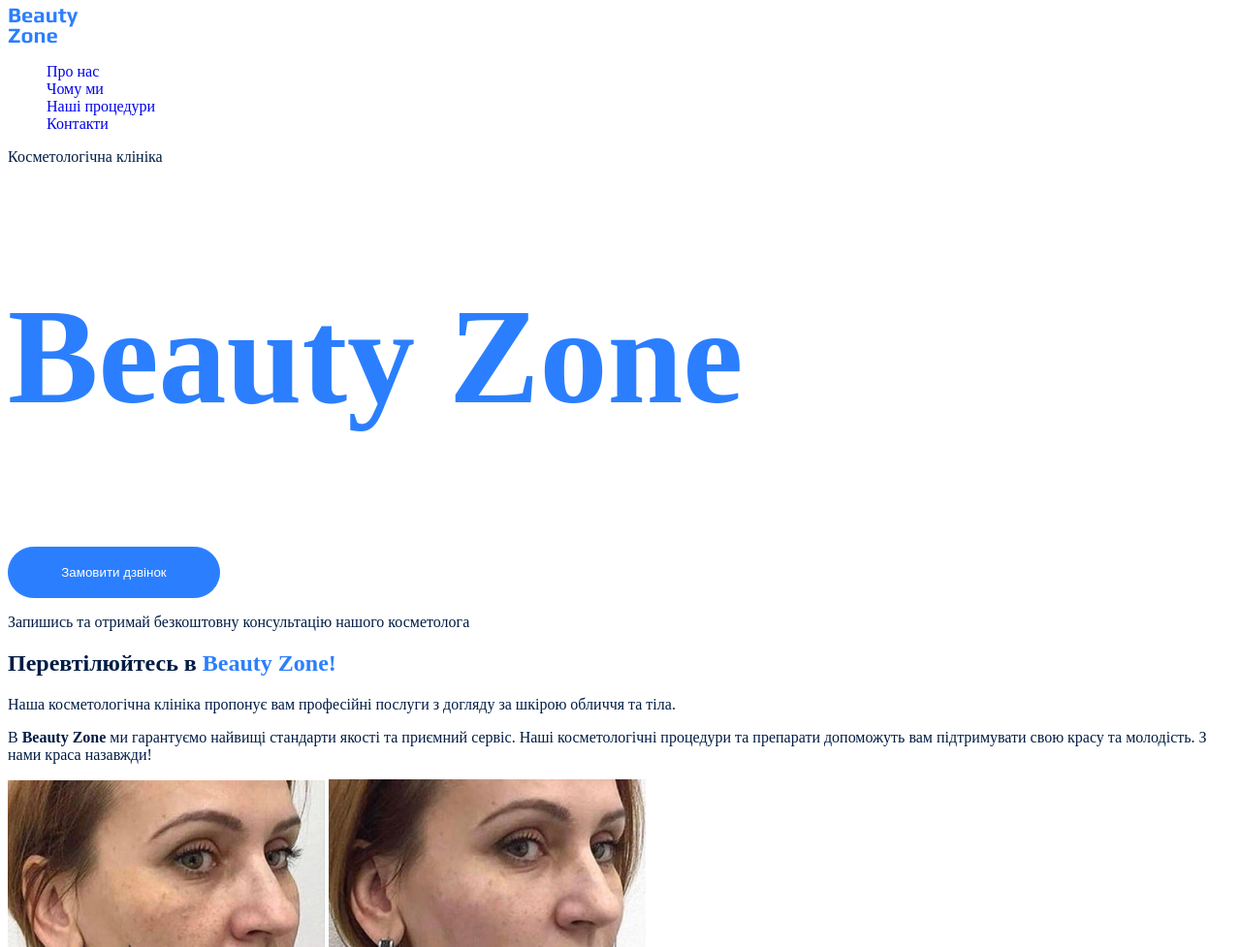
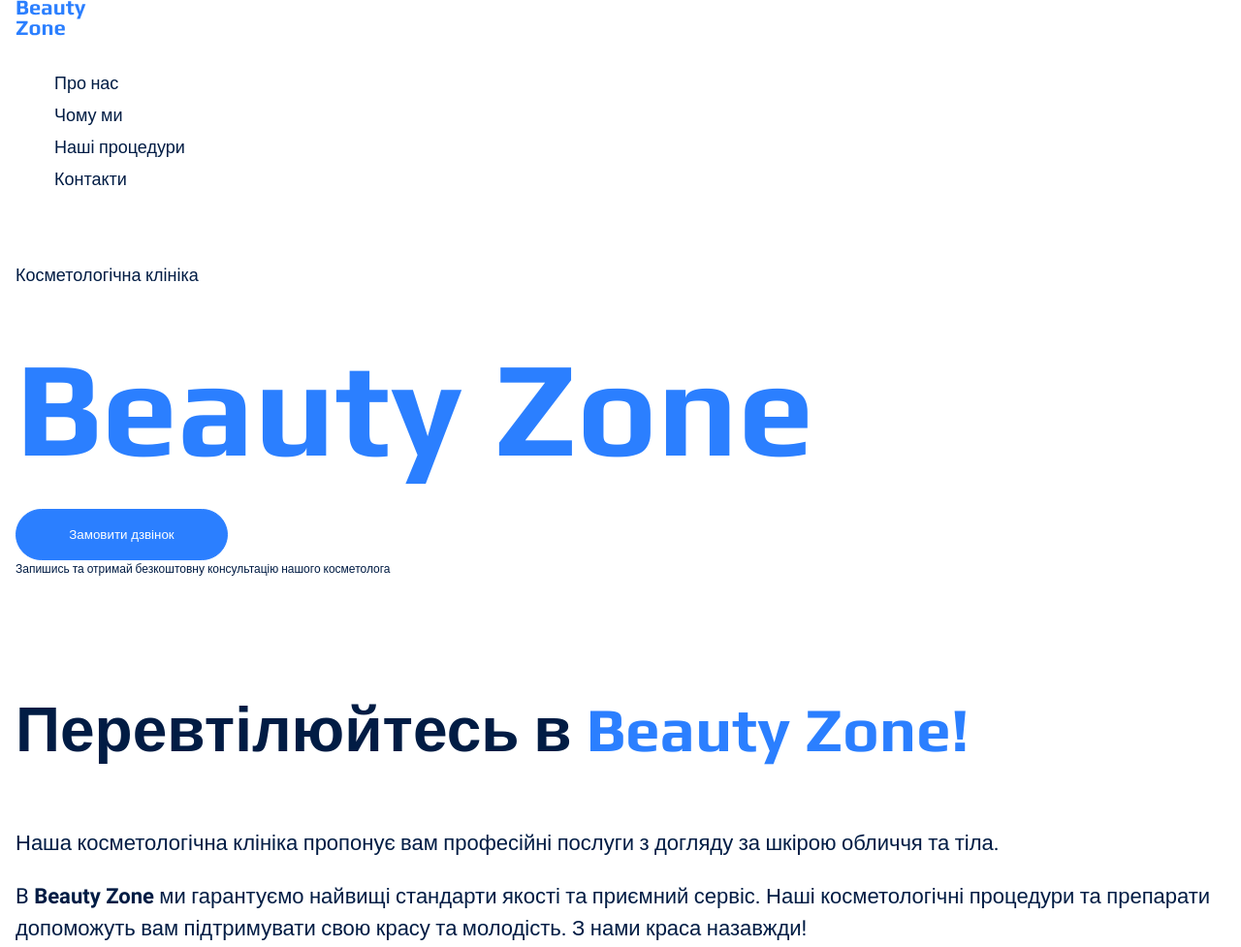
Before and after one commit to Evgeniy45/genius-html-css-project, a plain HTML site: page index.html in a window 1280 px wide. Shown: the top 977 px of the page at 97% size. Drawn offline with Linux system fonts and the light colour scheme.

Commit message:
add fonts, block  and fonts styles

```diff
--- /dev/null
+++ b/css/fonts.css
@@ -0,0 +1,134 @@
+@font-face {
+    font-display: swap;
+    font-family: 'Roboto';
+    font-style: normal;
+    font-weight: 100;
+    src: url('../fonts/roboto-v30-latin-100.woff2') format('woff2');
+}
+
+@font-face {
+    font-display: swap;
+    font-family: 'Roboto';
+    font-style: normal;
+    font-weight: 300;
+    src: url('../fonts/roboto-v30-latin-300.woff2') format('woff2');
+}
+
+@font-face {
+    font-display: swap;
+    font-family: 'Roboto';
+    font-style: normal;
+    font-weight: 400;
+    src: url('../fonts/roboto-v30-latin-regular.woff2') format('woff2');
+}
+
+@font-face {
+    font-display: swap;
+    font-family: 'Roboto';
+    font-style: normal;
+    font-weight: 500;
+    src: url('../fonts/roboto-v30-latin-500.woff2') format('woff2');
+}
+
+@font-face {
+    font-display: swap;
+    font-family: 'Roboto';
+    font-style: normal;
+    font-weight: 700;
+    src: url('../fonts/roboto-v30-latin-700.woff2') format('woff2');
+}
+
+@font-face {
+    font-display: swap;
+    font-family: 'Roboto';
+    font-style: normal;
+    font-weight: 900;
+    src: url('../fonts/roboto-v30-latin-900.woff2') format('woff2');
+}
+
+@font-face {
+    font-display: swap;
+    font-family: 'Play';
+    font-style: normal;
+    font-weight: 400;
+    src: url('../fonts/play-v19-latin-regular.woff2') format('woff2');
+}
+
+@font-face {
+    font-display: swap;
+    font-family: 'Play';
+    font-style: normal;
+    font-weight: 700;
+    src: url('../fonts/play-v19-latin-700.woff2') format('woff2');
+}
+@font-face {
+    font-display: swap;
+    font-family: 'Poppins';
+    font-style: normal;
+    font-weight: 100;
+    src: url('../fonts/poppins-v21-latin-100.woff2') format('woff2');
+}
+
+@font-face {
+    font-display: swap;
+    font-family: 'Poppins';
+    font-style: normal;
+    font-weight: 200;
+    src: url('../fonts/poppins-v21-latin-200.woff2') format('woff2');
+}
+
+@font-face {
+    font-display: swap;
+    font-family: 'Poppins';
+    font-style: normal;
+    font-weight: 300;
+    src: url('../fonts/poppins-v21-latin-300.woff2') format('woff2');
+}
+
+@font-face {
+    font-display: swap;
+    font-family: 'Poppins';
+    font-style: normal;
+    font-weight: 400;
+    src: url('../fonts/poppins-v21-latin-regular.woff2') format('woff2');
+}
+
+@font-face {
+    font-display: swap;
+    font-family: 'Poppins';
+    font-style: normal;
+    font-weight: 500;
+    src: url('../fonts/poppins-v21-latin-500.woff2') format('woff2');
+}
+
+@font-face {
+    font-display: swap;
+    font-family: 'Poppins';
+    font-style: normal;
+    font-weight: 600;
+    src: url('../fonts/poppins-v21-latin-600.woff2') format('woff2');
+}
+
+@font-face {
+    font-display: swap;
+    font-family: 'Poppins';
+    font-style: normal;
+    font-weight: 700;
+    src: url('../fonts/poppins-v21-latin-700.woff2') format('woff2');
+}
+
+@font-face {
+    font-display: swap;
+    font-family: 'Poppins';
+    font-style: normal;
+    font-weight: 800;
+    src: url('../fonts/poppins-v21-latin-800.woff2') format('woff2');
+}
+
+@font-face {
+    font-display: swap;
+    font-family: 'Poppins';
+    font-style: normal;
+    font-weight: 900;
+    src: url('../fonts/poppins-v21-latin-900.woff2') format('woff2');
+}
--- a/css/style.css
+++ b/css/style.css
@@ -2,24 +2,69 @@
     --color-primary-dark: #011c44;
     --color-primary-light: #fff;
     --color-brand:#2b7fff;
+    --color-secondary-light: #747272;
+    --font-family: "Roboto", sans-serif;
+    --second-family: "Poppins", sans-serif;
+    --third-family: "Play", sans-serif;
 }
 /* Base */
+*{
+    box-sizing: border-box;
+}
 body{
+    margin: 0;
     color: var(--color-primary-dark);
+    font-family: var(--font-family);
+    font-weight: 400;
+    font-size: 22px;
+    line-height: 1.5;
+}
+address{
+    font-style: normal;
+}
+h1,h2,h3,h4,h5,h6,p{
+    margin-top: 0;
+}
+h2{
+    font-family: var(--third-family);
+    font-weight: 700;
+    font-size: 64px;
 }
 ul{
     list-style: none;
 }
+footer{
+    font-weight: 400;
+    font-size: 16px;
+    color: var(--color-primary-light);
+}
+.section{
+    padding: 48px 0;
+}
+.container{
+    width: 100%;
+    max-width: 1248px;
+    margin: 0 auto;
+}
 /* Header */
 .navigation_link {
+    color: var(--color-primary-dark);
     text-decoration: none;
+    font-size: 18px;
 }
-
 .navigation_link:hover {
     color: var(--color-brand);
 }
 /* Hero section */
+.brand_clinick {
+    font-size: 18px;
+}
+.button_description{
+    font-size: 12px;
+    line-height: 150%;
+}
 .button{
+    padding: 16px 32px;
     background-color: var(--color-brand);
     border-radius: 32px;
     border: 1px solid var(--color-brand);
@@ -34,13 +79,40 @@ ul{
     color: var(--color-brand);
 }
 .hero_title{
+    margin-bottom: 0;
     color: var(--color-brand);
+    font-family: var(--third-family);
     font-size: 140px;
+    font-weight: 700;
+
 }
 .accent{
     color: var(--color-brand);
 }
 
+/* about_us_section */
+
+.about_us_section{
+    line-height: 173%;
+}
+.brand{
+    font-weight: 600;
+    text-transform: capitalize;
+}
+
+/* why_do_we_section */
+
+.why_we_cards{
+    font-size: 18px;
+    line-height: 133%;
+}
+
+/* our_procedurce_section */
+
+.article_card{
+    line-height: 118%;
+    color: var(--color-primary-light);
+}
 /* Footer */
 .footer_nav_link{
     text-decoration: none;
@@ -50,3 +122,16 @@ ul{
     color: var(--color-brand);
     cursor: pointer;
 }
+.address_link, .politic{
+    text-decoration: none;
+    color: var(--color-primary-light);
+}
+.address_link:hover,
+.politic:hover{
+    cursor: pointer;
+    color: var(--color-brand);
+}
+footer p{
+    color: var(--color-secondary-light);
+    font-size: 13px;
+}
--- a/index.html
+++ b/index.html
@@ -4,12 +4,14 @@
 <head>
     <meta charset="UTF-8">
     <meta name="viewport" content="width=device-width, initial-scale=1.0">
+    <link rel="stylesheet" href="./css/fonts.css">
     <link rel="stylesheet" href="./css/style.css">
     <title>Beauty Zones</title>
 </head>
 
 <body>
     <header>
+        <div class="container">
             <a href="/">
                 <img src="./images/logo.svg" alt="Логотип косметологічної клініки">
             </a>
@@ -28,78 +30,91 @@
                     <li><a href="#"></a></li>
                 </ul>
             </address>
+        </div>
     </header>
     <main>
-        <section id="main_section">
-            <p>Косметологічна клініка</p>
+        <section class="section" id="main_section">
+            <div class="container">
+                <p class="brand_clinick">Косметологічна клініка</p>
                 <h1 class="hero_title">Beauty Zone</h1>
                 <button type="button" class="button">Замовити дзвінок</button>
-            <p>Запишись та отримай безкоштовну консультацію нашого косметолога</p>
+                <p class="button_description">Запишись та отримай безкоштовну консультацію нашого косметолога</p>
+            </div>
         </section>
-        <section id="about_us_section">
+        <section class="section" class="about_us_section" id="about_us_section">
+            <div class="container">
                 <h2>Перевтілюйтесь в <span class="accent">Beauty Zone!</span></h2>
                 <p>Наша косметологічна клініка пропонує вам професійні послуги
                     з догляду за шкірою обличчя та тіла.</p>
-            <p>B <b>Beauty Zone</b> ми гарантуємо найвищі стандарти якості
-                та приємний сервіс. Наші косметологічні процедури та препарати допоможуть вам підтримувати свою красу та
+                <p>B <b class="brand">beauty zone</b> ми гарантуємо найвищі стандарти якості
+                    та приємний сервіс. Наші косметологічні процедури та препарати допоможуть вам підтримувати свою
+                    красу та
                     молодість.
                     З нами краса назавжди!</p>
                 <img src="./images/girl_before_procedurce.jpg" alt="Дівчина до процедури">
                 <img src="./images/girl_after_procedurce.jpg" alt="Дівчина після процедури">
+            </div>
         </section>
-        <section id="why_do_we_section">
+        <section class="section" id="why_do_we_section">
+            <div class="container">
                 <h2>Чому люди <span class="accent">обирають нас</span></h2>
                 <ul>
                     <li>
-                    <div>
+                        <div class="why_we_cards">
                             <span class="why_we_icon"></span>
                             <p>Всі наші косметологи мають вищу медичну освіту
                                 та стаж роботи від 5 років</p>
                         </div>
                     </li>
                     <li>
-                    <div>
+                        <div class="why_we_cards">
                             <span class="why_we_icon"></span>
                             <p>Використовуємо тільки професійне обладнання та косметику, перевірену часом</p>
                         </div>
                     </li>
                     <li>
-                    <div>
+                        <div class="why_we_cards">
                             <span class="why_we_icon"></span>
                             <p>Наша мета - підкреслити переваги та приховати недоліки, а не переробити </p>
                         </div>
                     </li>
                 </ul>
+            </div>
         </section>
-        <section id="our_procedurce_section">
+        <section class="section" id="our_procedurce_section">
+            <div class="container">
                 <h2>Наші <span class="accent">процедури</span></h2>
                 <ul>
                     <li>
                         <article>
-                        <h3>Маски для обличчя</h3>
+                            <p class="article_card">Маски для обличчя</p>
                         </article>
                     </li>
                     <li>
                         <article>
-                        <h3>Ін'єкції для обличч</h3>
+                            <p class="article_card">Ін'єкції для обличч</p>
                         </article>
                     </li>
                     <li>
                         <article>
-                        <h3>Очищення обличчя</h3>
+                            <p class="article_card">Очищення обличчя</p>
                         </article>
                     </li>
                 </ul>
+            </div>
         </section>
-        <section id="contacts_section">
+        <section class="section" id="contacts_section">
+            <div class="container">
                 <h2>Як нас <span class="accent">знайти</span></h2>
                 <iframe
                     src="https://www.google.com/maps/embed?pb=!1m14!1m8!1m3!1d40657.857331625426!2d30.4688324!3d50.4389384!3m2!1i1024!2i768!4f13.1!3m3!1m2!1s0x40d4ce50853c3c51%3A0x6703d85b0d10b524!2z0L_QtdGALiDQotCw0YDQsNGB0LAg0KjQtdCy0YfQtdC90LrQviwgNSwg0JrQuNC10LIsIDAyMDAw!5e0!3m2!1sru!2sua!4v1719501331786!5m2!1sru!2sua"
                     width="600" height="450" allowfullscreen="" loading="lazy"
                     referrerpolicy="no-referrer-when-downgrade"></iframe>
+            </div>
         </section>
     </main>
     <footer>
+        <div class="container">
             <a href="/">
                 <img src="./images/logo.svg" alt="Логотип косметологічної клініки">
             </a>
@@ -111,9 +126,11 @@
             </ul>
             <address>
                 <ul>
-                <li><a href="tel:+380960000007">+ 38 (096) 000 00 07</a></li>
-                <li><a href="mailto:beautyzone@gmail.com">beautyzone@gmail.com</a></li>
-                <li><a href="https://maps.app.goo.gl/cctdS4rH6qpedDoe9" target="_blank">Україна, м. Київ,вул. Тараса
+                    <li><a class="address_link" href="tel:+380960000007">+ 38 (096) 000 00 07</a></li>
+                    <li><a class="address_link" href="mailto:beautyzone@gmail.com">beautyzone@gmail.com</a></li>
+                    <li><a class="address_link" href="https://maps.app.goo.gl/cctdS4rH6qpedDoe9"
+                            target="_blank">Україна, м.
+                            Київ,вул. Тараса
                             Шевченка 5</a></li>
                 </ul>
                 <ul>
@@ -121,9 +138,10 @@
                     <li><a href="#"></a></li>
                     <li><a href="#"></a></li>
                 </ul>
-            <a href="#" target="_blank">Політика конфіденційності</a>
+                <a class="politic" href="#" target="_blank">Політика конфіденційності</a>
                 <p>&copy; 2022 Дані захищені</p>
             </address>
+        </div>
     </footer>
 </body>
 
```
Also changed, not shown: fonts/play-v19-latin-700.woff2 (added), fonts/play-v19-latin-regular.woff2 (added), fonts/poppins-v21-latin-100.woff2 (added), fonts/poppins-v21-latin-200.woff2 (added), fonts/poppins-v21-latin-300.woff2 (added), fonts/poppins-v21-latin-500.woff2 (added), fonts/poppins-v21-latin-600.woff2 (added), fonts/poppins-v21-latin-700.woff2 (added), fonts/poppins-v21-latin-800.woff2 (added), fonts/poppins-v21-latin-900.woff2 (added), fonts/poppins-v21-latin-regular.woff2 (added), fonts/roboto-v30-latin-100.woff2 (added), fonts/roboto-v30-latin-300.woff2 (added), fonts/roboto-v30-latin-500.woff2 (added), 3 more files. Lines whose indentation alone changed are shown as unchanged.
